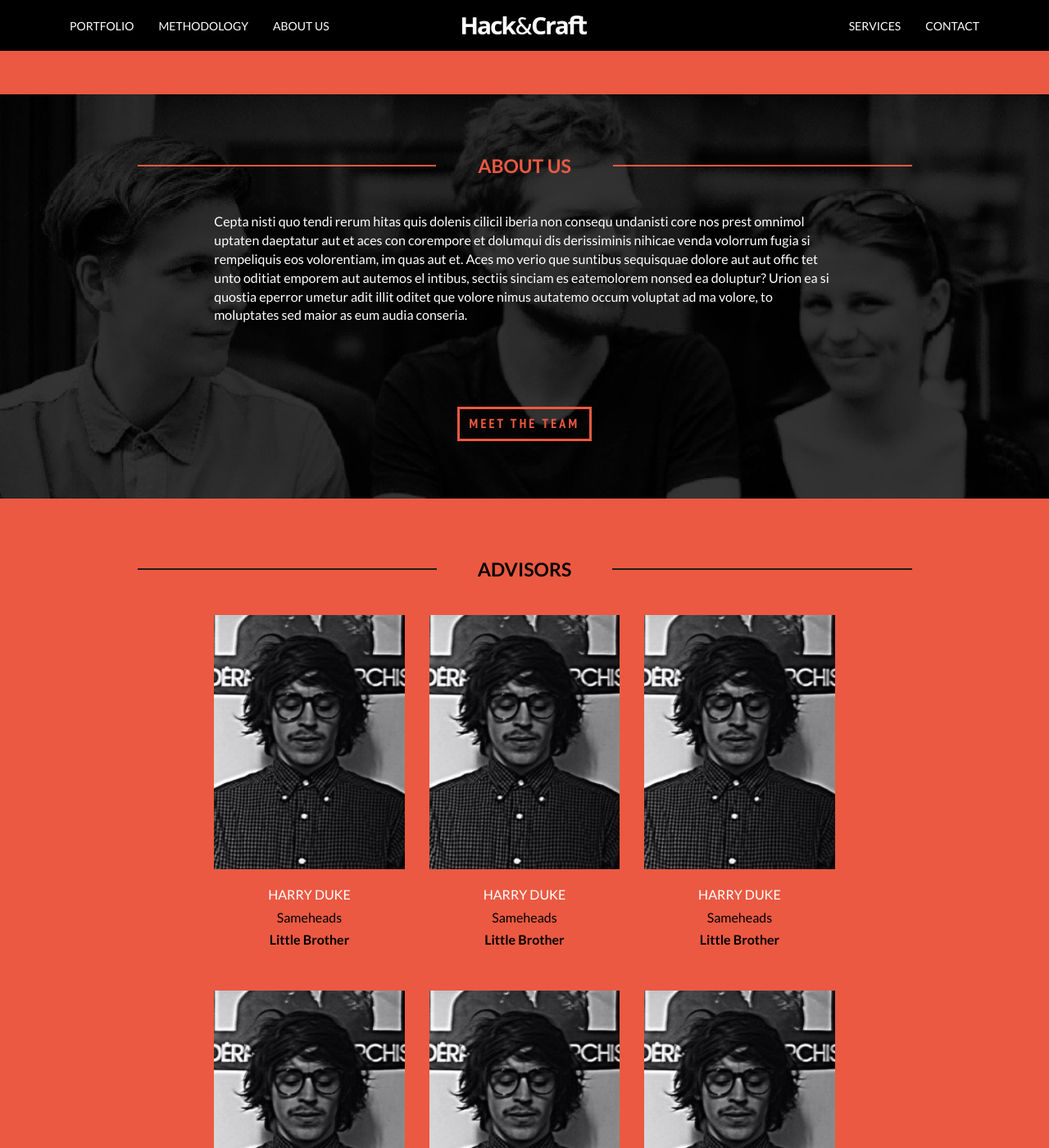
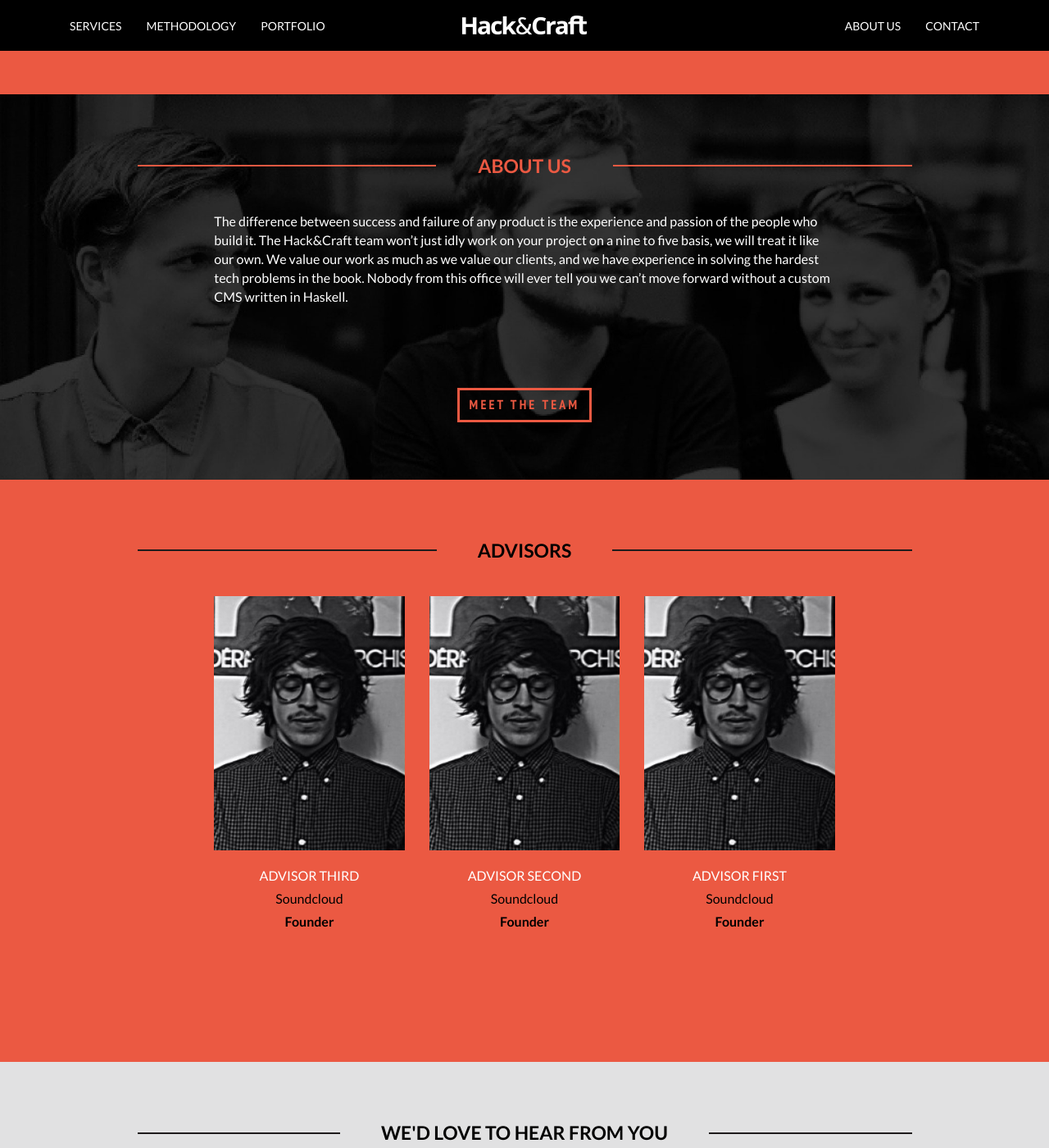
Before and after one commit to MartinPeschke/hncweb, a Jekyll site: the page built from index.html, in a window 1280 px wide and 1400 px high, scrolled down 4447 px. Shown: the whole window at 82% size. Built offline with Jekyll 4.4.1, drawn with Linux system fonts in a browser that asks for light colours; Markdown is read by kramdown in place of the engine named in the settings; some of the changed text lies outside the part shown.

Commit message:
gfx tweaks, advisors members

```diff
--- a/_layouts/default.html
+++ b/_layouts/default.html
@@ -17,7 +17,7 @@
           <div class="pull-right">
             <div class="collapse navbar-collapse navbar-ex1-collapse">
               <ul class="nav navbar-nav">
-                <li class="{% if page.pagename == 'services' %}active{% endif %}"><a href="{{ site.baseurl }}services.html">Services</a></li>
+                <li class="{% if page.pagename == 'aboutus' %}active{% endif %}"><a href="{{ site.baseurl }}aboutus.html">About Us</a></li>
                 <li class="{% if page.pagename == 'contact' %}active{% endif %}"><a href="{{ site.baseurl }}contact.html">Contact</a></li>
               </ul>
             </div>
@@ -32,9 +32,9 @@
           <div class="pull-left">
             <div class="collapse navbar-collapse navbar-ex2-collapse">
               <ul class="nav navbar-nav">
+                <li class="{% if page.pagename == 'services' %}active{% endif %}"><a href="{{ site.baseurl }}services.html">Services</a></li>
+                <li class="{% if page.pagename == 'methodology' %}active{% endif %}"><a href="{{ site.baseurl }}methodology.html">Methodology</a></li>
                 <li class="{% if page.pagename == 'portfolio' %}active{% endif %}"><a href="{{ site.baseurl }}portfolio.html">Portfolio</a></li>
-                <li class="{% if page.pagename == 'methodology' %}active{% endif %}"><a href="{{ site.baseurl }}methodology.html">Methodology</a></li>
-                <li class="{% if page.pagename == 'aboutus' %}active{% endif %}"><a href="{{ site.baseurl }}aboutus.html">About Us</a></li>
               </ul>
             </div>
             <button type="button" class="pull-left navbar-toggle" data-toggle="collapse" data-target=".navbar-ex2-collapse">
--- a/aboutus.html
+++ b/aboutus.html
@@ -20,7 +20,7 @@ pagename: aboutus
               </div>
               <div class="col-md-8 col-md-offset-2">
                 <h2>{{ member.name }}</h2>
-                <p class="test-text"><span>"</span>{{ member.quote }}<span>"</span></p>
+                <p class="test-text marg-btm"><span>"</span>{{ member.quote }}<span>"</span></p>
                 {{ member.content }}
               </div>
             </div>
--- a/index.html
+++ b/index.html
@@ -43,7 +43,9 @@ pagename: index
           <h3>Our work</h3>
         </td><td width="50%" class="bg"></td></tr></table>
         <div class="col-md-10 col-md-offset-1">
-          <p>Cepta nisti quo tendi rerum hitas quis dolenis cilicil iberia non consequ undanisti core nos prest omnimol uptaten daeptatur aut et aces con corempore et dolumqui dis derissiminis nihicae venda volorrum fugia si rempeliquis eos volorentiam, im quas aut et. Aces mo verio que suntibus sequisquae dolore aut aut offic tet unto oditiat emporem aut autemos el intibus, sectiis sinciam es eatemolorem nonsed ea doluptur? Urion ea si quostia eperror umetur adit illit oditet que volore nimus autatemo occum voluptat ad ma volore, to moluptates sed maior as eum audia conseria.</p>
+          <p>
+            Cepta nisti quo tendi rerum hitas quis dolenis cilicil iberia non consequ undanisti core nos prest omnimol uptaten daeptatur aut et aces con corempore et dolumqui dis derissiminis nihicae venda volorrum fugia si rempeliquis eos volorentiam, im quas aut et. Aces mo verio que suntibus sequisquae dolore aut aut offic tet unto oditiat emporem aut autemos el intibus, sectiis sinciam es eatemolorem nonsed ea doluptur? Urion ea si quostia eperror umetur adit illit oditet que volore nimus autatemo occum voluptat ad ma volore, to moluptates sed maior as eum audia conseria.
+          </p>
           <div class="marg-top text-center">
             <a href="portfolio.html#overview" class="btn btn-black-primary">view projects</a>
           </div>
@@ -86,7 +88,9 @@ pagename: index
               </div>
             </div>
           </div>
-          <p class="text-white">The difference between success and failure of any product is the experience and passion of the people who build it. The Hack&Craft team won’t just idly work on your project on a nine to five basis, we will treat it like our own. </p>
+          <p class="text-white">
+            The difference between success and failure of any product is the experience and passion of the people who build it. The Hack&Craft team won’t just idly work on your project on a nine to five basis, we will treat it like our own.
+          </p>
           <div class="marg-top text-center">
             <a href="services.html" class="btn btn-black-default">Our Services</a>
           </div>
@@ -164,7 +168,9 @@ pagename: index
           <h3>About us</h3>
         </td><td width="50%" class="bg"></td></tr></table>
         <div class="col-md-10 col-md-offset-1">
-          <p>Cepta nisti quo tendi rerum hitas quis dolenis cilicil iberia non consequ undanisti core nos prest omnimol uptaten daeptatur aut et aces con corempore et dolumqui dis derissiminis nihicae venda volorrum fugia si rempeliquis eos volorentiam, im quas aut et. Aces mo verio que suntibus sequisquae dolore aut aut offic tet unto oditiat emporem aut autemos el intibus, sectiis sinciam es eatemolorem nonsed ea doluptur? Urion ea si quostia eperror umetur adit illit oditet que volore nimus autatemo occum voluptat ad ma volore, to moluptates sed maior as eum audia conseria.</p>
+          <p>
+            The difference between success and failure of any product is the experience and passion of the people who build it. The Hack&Craft team won’t just idly work on your project on a nine to five basis, we will treat it like our own. We value our work as much as we value our clients, and we have experience in solving the hardest tech problems in the book. Nobody from this office will ever tell you we can’t move forward without a custom CMS written in Haskell.
+          </p>
           <div class="marg-top text-center">
             <a href="aboutus.html#overview" class="btn btn-black-primary">Meet the Team</a>
           </div>
@@ -182,42 +188,16 @@ pagename: index
         <h3><span>Advisors</span></h3>
         <div class="col-md-10 col-md-offset-1">
           <div class="row">
+
+            {% for advisor in site.categories.advisor %}
             <div class="single-adv col-xs-6 col-sm-4">
-              <img class="img-responsive" src="{{ site.baseurl }}static/img/dummy.jpg">
-              <p class="name">harry duke</p>
-              <p class="company">Sameheads</p>
-              <p class="role">Little Brother</p>
+              <img class="img-responsive" src="{{ site.baseurl }}static/img/advisors/{{ advisor.mugshot }}">
+              <p class="name">{{ advisor.name }}</p>
+              <p class="company">{{ advisor.company }}</p>
+              <p class="role">{{ advisor.position }}</p>
             </div>
-            <div class="single-adv col-xs-6 col-sm-4">
-              <img class="img-responsive" src="{{ site.baseurl }}static/img/dummy.jpg">
-              <p class="name">harry duke</p>
-              <p class="company">Sameheads</p>
-              <p class="role">Little Brother</p>
-            </div>
-            <div class="single-adv col-xs-6 col-sm-4">
-              <img class="img-responsive" src="{{ site.baseurl }}static/img/dummy.jpg">
-              <p class="name">harry duke</p>
-              <p class="company">Sameheads</p>
-              <p class="role">Little Brother</p>
-            </div>
-            <div class="single-adv col-xs-6 col-sm-4">
-              <img class="img-responsive" src="{{ site.baseurl }}static/img/dummy.jpg">
-              <p class="name">harry duke</p>
-              <p class="company">Sameheads</p>
-              <p class="role">Little Brother</p>
-            </div>
-            <div class="single-adv col-xs-6 col-sm-4">
-              <img class="img-responsive" src="{{ site.baseurl }}static/img/dummy.jpg">
-              <p class="name">harry duke</p>
-              <p class="company">Sameheads</p>
-              <p class="role">Little Brother</p>
-            </div>
-            <div class="single-adv col-xs-6 col-sm-4">
-              <img class="img-responsive" src="{{ site.baseurl }}static/img/dummy.jpg">
-              <p class="name">harry duke</p>
-              <p class="company">Sameheads</p>
-              <p class="role">Little Brother</p>
-            </div>
+            {% endfor %}
+
           </div>
         </div>
       </div>
--- a/static/bootstrap/type.less
+++ b/static/bootstrap/type.less
@@ -113,7 +113,7 @@ h6 {
 }
 
 h1, .h1 { font-size: @font-size-h1; }
-h2, .h2 { font-size: @font-size-h2; }
+h2, .h2 { font-size: @font-size-h2; font-weight: 400;}
 h3, .h3 { font-size: @font-size-h3; }
 h4, .h4 { font-size: @font-size-h4; }
 h5, .h5 { font-size: @font-size-h5; }
--- a/static/less/aboutus.less
+++ b/static/less/aboutus.less
@@ -1,3 +1,6 @@
+.box-members {
+  margin-bottom:40px;
+}
 .box-members__mugshot {
   position: relative;
   max-width:30%;
--- a/static/less/index.less
+++ b/static/less/index.less
@@ -36,4 +36,4 @@
 }
 
 .single-client-logo {margin-bottom:25px;}
-.single-adv {text-align: center;}
+.single-adv {text-align: center;margin-bottom: 40px;}
```
Also changed, not shown: _posts/advisors/2013-09-22-001-advisor1.html (added, +11 -0 lines), _posts/advisors/2013-09-22-001-advisor2.html (added, +11 -0 lines), _posts/advisors/2013-09-22-001-advisor3.html (added, +11 -0 lines), _posts/team/2013-09-25-001-christy.html (added, +14 -0 lines), _posts/team/2013-09-26-001-andreas.html (added, +14 -0 lines), _posts/team/2013-09-26-001-kara.html (added, +14 -0 lines), _posts/team/2013-09-27-001-sinisa.html (added, +14 -0 lines), _posts/team/2013-09-28-001-jaka.html (added, +14 -0 lines), static/img/advisors/dummy.jpg (added).
